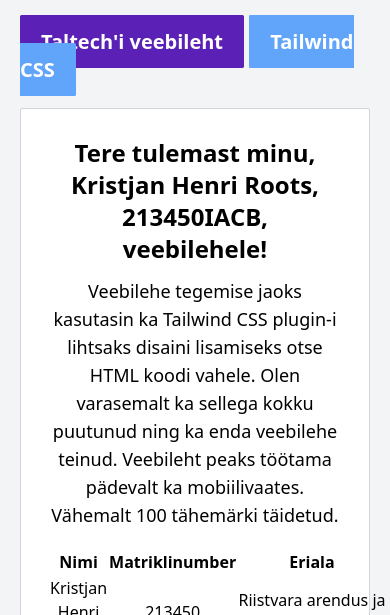
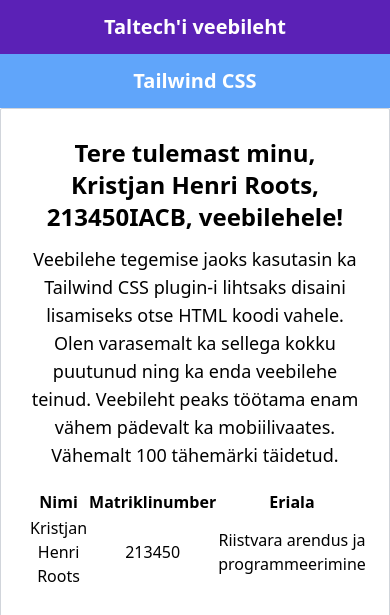
Before and after one commit to kristjanhenriroots/ITsissejuhatus, a plain HTML site: page index.html in a window 390 px wide. Shown: the top 615 px of the page. Drawn offline with nearby package versions, Linux system fonts and the light colour scheme.

Commit message:
Update index.html
mobile fix

```diff
--- a/index.html
+++ b/index.html
@@ -9,10 +9,10 @@
     <title>213450IACB</title>
 </head>
 
-<body class="bg-gray-100 p-5">
-    <nav class="font-sans font-semibold text-xl text-white pb-6 pt-2">
-        <a class="bg-purple-800 p-3 px-5 border rounded-sm border-purple-800 hover:shadow-xl hover:bg-purple-700 transition duration-100 ease-in-out text-center" href="https://taltech.ee/" target="_blank" rel="noopener noreferrer">Taltech'i veebileht</a>
-        <a class="bg-blue-400 p-3 px-5 border rounded-sm border-blue-400 hover:shadow-xl hover:bg-blue-300 transition duration-100 ease-in-out text-center" href="https://tailwindcss.com/" target="_blank" rel="noopener noreferrer">Tailwind CSS</a>
+<body class="bg-gray-100 md:p-5">
+    <nav class="grid md:grid-cols-2 md:gap-5 font-sans font-semibold text-xl text-white md:pb-6 md:pt-2">
+        <a class="bg-purple-800 p-3 px-5 border md:rounded-sm border-purple-800 hover:shadow-xl hover:bg-purple-700 transition duration-100 ease-in-out text-center" href="https://taltech.ee/" target="_blank" rel="noopener noreferrer">Taltech'i veebileht</a>
+        <a class="bg-blue-400 p-3 px-5 border md:rounded-sm border-blue-400 hover:shadow-xl hover:bg-blue-300 transition duration-100 ease-in-out text-center" href="https://tailwindcss.com/" target="_blank" rel="noopener noreferrer">Tailwind CSS</a>
     </nav>
 
     <main class="flex-auto bg-white p-7 border rounded-sm border-gray-300">
@@ -21,7 +21,7 @@
                 <h1 class="font-semibold text-2xl text-center">Tere tulemast minu, Kristjan Henri Roots, 213450IACB, veebilehele!</h1>
             </div>
             <div>
-                <p class="pt-3 text-black font-sans text text-center text-lg">Veebilehe tegemise jaoks kasutasin ka Tailwind CSS plugin-i lihtsaks disaini lisamiseks otse HTML koodi vahele. Olen varasemalt ka sellega kokku puutunud ning ka enda veebilehe teinud. Veebileht peaks töötama pädevalt ka mobiilivaates. Vähemalt 100 tähemärki täidetud.</p>
+                <p class="pt-3 text-black font-sans text text-center text-lg">Veebilehe tegemise jaoks kasutasin ka Tailwind CSS plugin-i lihtsaks disaini lisamiseks otse HTML koodi vahele. Olen varasemalt ka sellega kokku puutunud ning ka enda veebilehe teinud. Veebileht peaks töötama enam vähem pädevalt ka mobiilivaates. Vähemalt 100 tähemärki täidetud.</p>
             </div>
             <div class="py-5">
                 <table class="text-center" style="margin-left:auto;margin-right:auto;">
```
